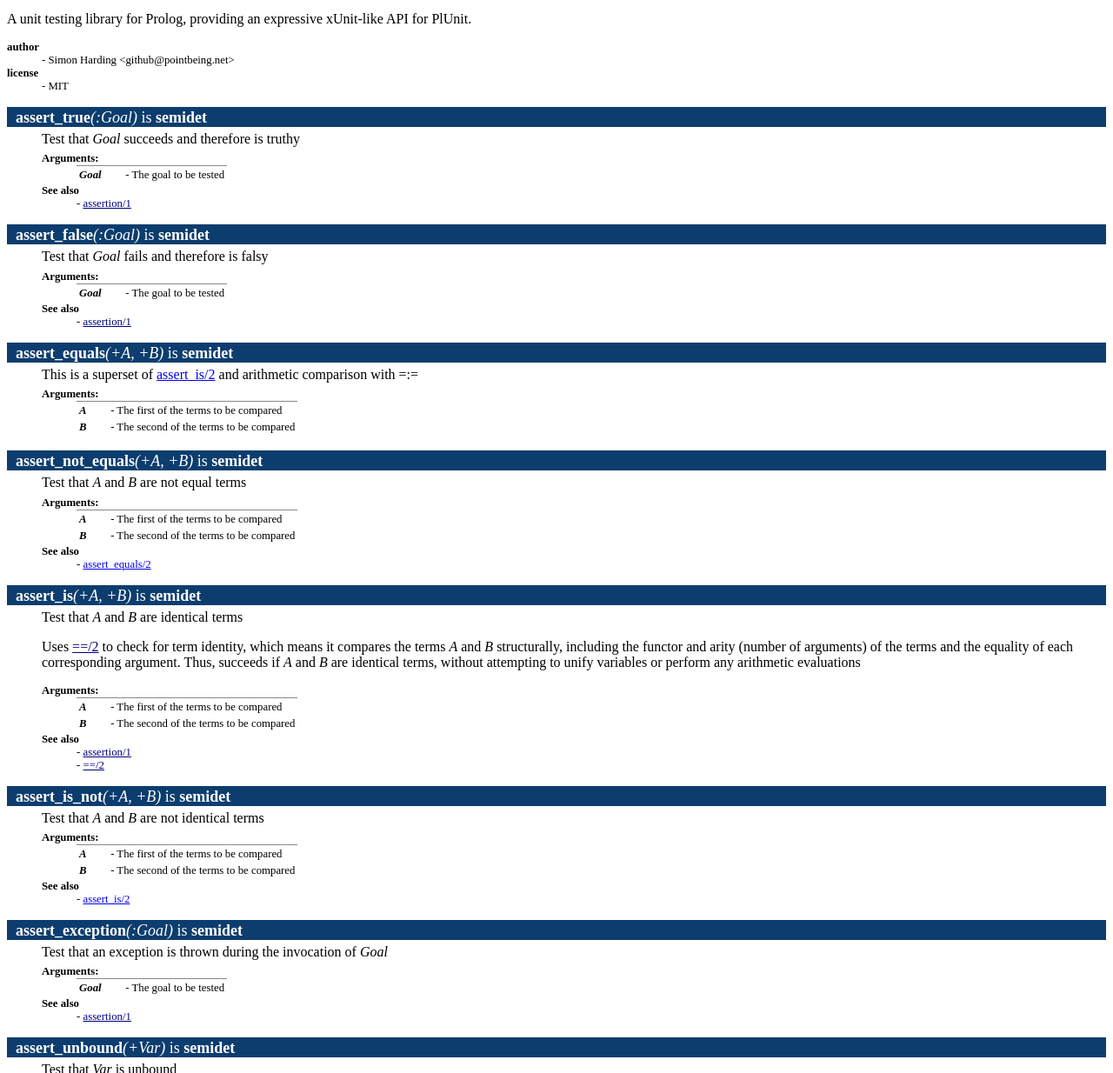
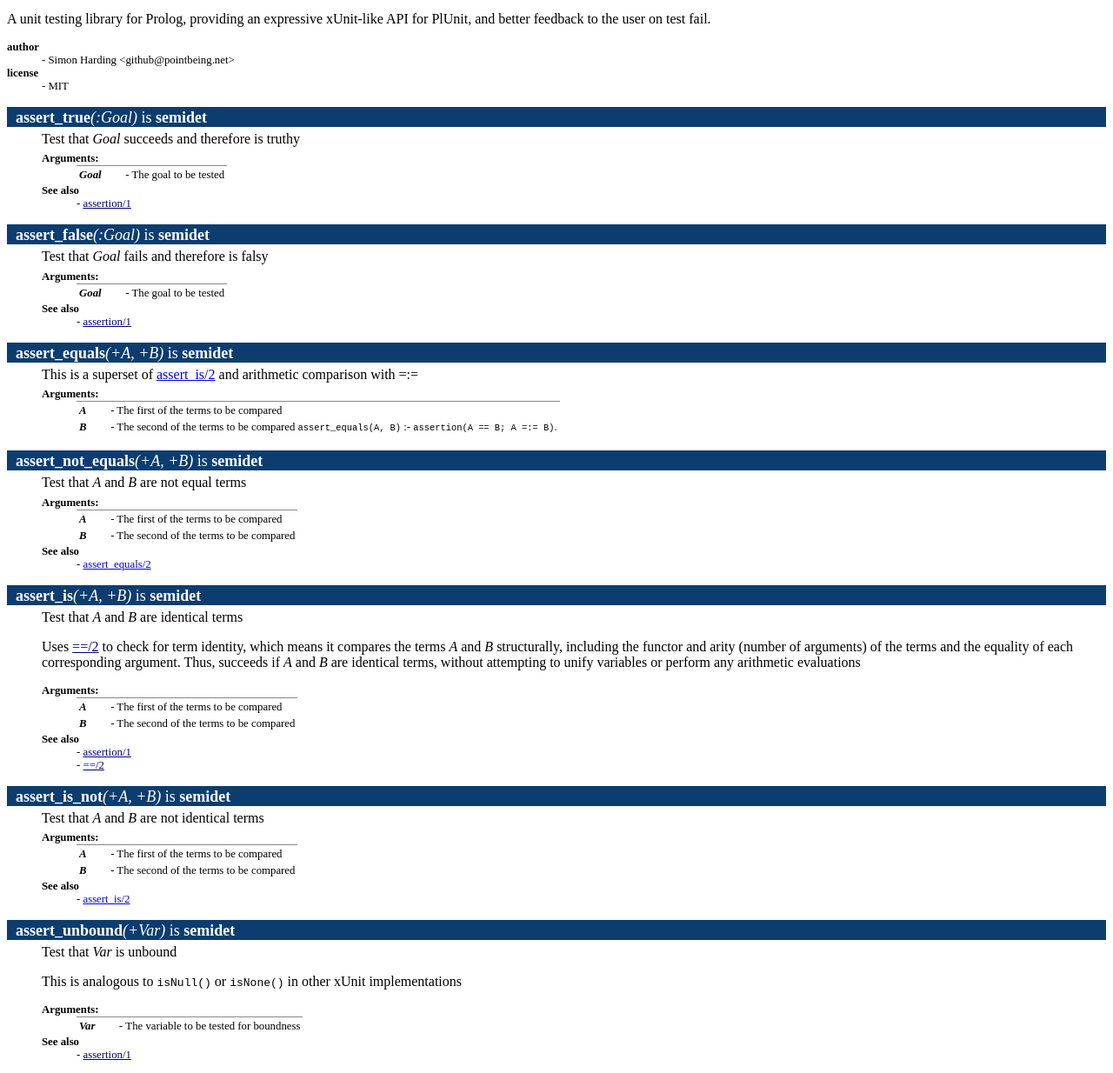
Before and after one commit to simonharris/plunit_assert, a plain HTML site: page plunit_assert.html in a window 1280 px wide. Shown: the part 69-1303 px from the top of the page at 87% size. Drawn offline with Linux system fonts and the light colour scheme.

Commit message:
deploy: ebbe5d3f260956d840af5dd70603623582b3257e

```diff
--- a/plunit_assert.html
+++ b/plunit_assert.html
@@ -13,7 +13,8 @@
 <h1 class="file"><span style="float:right"></span>plunit_assert.pl -- The test API for plunit_assert</h1>
 
 <p>
-A unit testing library for Prolog, providing an expressive xUnit-like API for PlUnit.</p>
+A unit testing library for Prolog, providing an expressive xUnit-like API for
+PlUnit, and better feedback to the user on test fail.</p>
 
 <dl class="tags">
 <dt class="keyword-author">author</dt><dd class="keyword-author">- Simon Harding &lt;github@pointbeing.net&gt;</dd>
@@ -56,7 +57,9 @@ A unit testing library for Prolog, providing an expressive xUnit-like API for Pl
 
 <table class="arglist">
 <tr><td><var>A</var></td><td class="argdescr">- The first of the terms to be compared</td></tr>
-<tr><td><var>B</var></td><td class="argdescr">- The second of the terms to be compared</td></tr>
+<tr><td><var>B</var></td><td class="argdescr">- The second of the terms to be compared
+<code>assert_equals(A, B)</code> :-
+<code>assertion(A == B; A =:= B)</code>.</td></tr>
 </table>
 
 </dd>
@@ -112,20 +115,6 @@ any arithmetic evaluations</p>
 
 </dd>
 <dt class="keyword-see">See also</dt><dd class="keyword-see">- <a href="plunit_assert.html#assert_is/2">assert_is/2</a></dd>
-</dl>
-
-</dd>
-<dt class="pubdef"><span style="float:right">&nbsp;</span><a name="assert_exception/1"><b class="pred">assert_exception</b><var class="arglist">(:Goal)</var></a> is <b class="det">semidet</b></dt><dd class="defbody">Test that an exception is thrown during the invocation of <var>Goal</var>
-
-<dl class="tags">
-<dt class="tag">Arguments:</dt><dd>
-
-<table class="arglist">
-<tr><td><var>Goal</var></td><td class="argdescr">- The goal to be tested</td></tr>
-</table>
-
-</dd>
-<dt class="keyword-see">See also</dt><dd class="keyword-see">- <a class="builtin" href="http://www.swi-prolog.org/pldoc/man?predicate=assertion/1">assertion/1</a></dd>
 </dl>
 
 </dd>
@@ -213,7 +202,7 @@ Supported types are: number, integer, float, atom, compound, list, dict</p>
 
 </dd>
 <dt class="keyword-see">See also</dt><dd class="keyword-see">- <a class="builtin" href="http://www.swi-prolog.org/pldoc/man?predicate=assertion/1">assertion/1</a></dd>
-<dt class="keyword-tbd">To be done</dt><dd class="keyword-tbd">- Compound types</dd>
+<dt class="keyword-tbd">To be done</dt><dd class="keyword-tbd">- Compound types</dd><dd class="keyword-tbd">- Consider <a class="builtin" href="http://www.swi-prolog.org/pldoc/man?predicate=must_be/2">must_be/2</a> or similar</dd>
 </dl>
 
 </dd>
@@ -295,7 +284,7 @@ Supported types are: number, integer, float, atom, compound, list, dict</p>
 
 <table class="arglist">
 <tr><td><var>Goal</var></td><td class="argdescr">- The predicate to be invoked</td></tr>
-<tr><td><var>Vars</var></td><td class="argdescr">- The list of vars to be inspected</td></tr>
+<tr><td><var>Got</var></td><td class="argdescr">- The list of vars to be inspected</td></tr>
 <tr><td><var>Expected</var></td><td class="argdescr">- The expected values for <var>Vars</var></td></tr>
 </table>
 
@@ -303,7 +292,7 @@ Supported types are: number, integer, float, atom, compound, list, dict</p>
 </dl>
 
 </dd>
-<dt class="pubdef"><span style="float:right">&nbsp;</span><a name="assert_test_fails/1"><b class="pred">assert_test_fails</b><var class="arglist">(+Goal)</var></a> is <b class="det">semidet</b></dt><dd class="defbody">Meta test to check that <var>Goal</var> would trigger a PlUnit test fail
+<dt class="pubdef"><span style="float:right">&nbsp;</span><a name="assert_test_fails/1"><b class="pred">assert_test_fails</b><var class="arglist">(:Goal)</var></a> is <b class="det">semidet</b></dt><dd class="defbody">Meta test to check that <var>Goal</var> would trigger a PlUnit test fail
 
 <dl class="tags">
 <dt class="tag">Arguments:</dt><dd>
@@ -316,7 +305,7 @@ Supported types are: number, integer, float, atom, compound, list, dict</p>
 </dl>
 
 </dd>
-<dt class="pubdef"><span style="float:right">&nbsp;</span><a name="assert_test_passes/1"><b class="pred">assert_test_passes</b><var class="arglist">(+Goal)</var></a> is <b class="det">semidet</b></dt><dd class="defbody">Meta test to check that <var>Goal</var> would not trigger a PlUnit test fail
+<dt class="pubdef"><span style="float:right">&nbsp;</span><a name="assert_test_passes/1"><b class="pred">assert_test_passes</b><var class="arglist">(:Goal)</var></a> is <b class="det">semidet</b></dt><dd class="defbody">Meta test to check that <var>Goal</var> would not trigger a PlUnit test fail
 
 <dl class="tags">
 <dt class="tag">Arguments:</dt><dd>
```
Also changed, not shown: index.html (+0 -1 lines).
